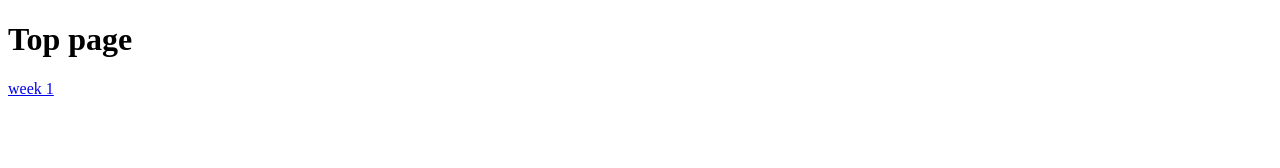
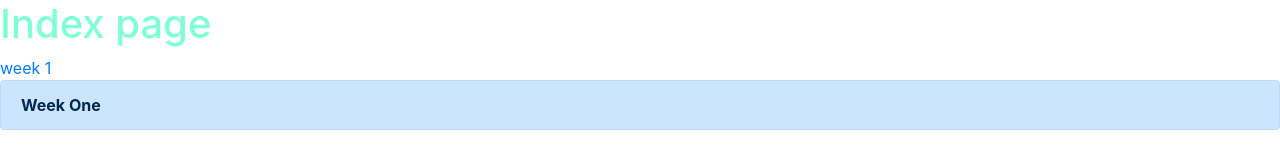
Before and after one commit to ytsai0023/expert-train, a plain HTML site: page index.html in a window 1280 px wide. Drawn offline with nearby package versions, Linux system fonts and the light colour scheme.

Commit message:
add the link of weekOne

```diff
--- /dev/null
+++ b/all.css
@@ -0,0 +1,4 @@
+body{
+    color: aquamarine;
+
+}
--- a/index.html
+++ b/index.html
@@ -3,10 +3,15 @@
 <head>
     <meta charset="UTF-8">
     <meta name="viewport" content="width=device-width, initial-scale=1.0">
+    <link rel="stylesheet" href="https://stackpath.bootstrapcdn.com/bootstrap/4.4.1/css/bootstrap.min.css" rel="stylesheet" >
+    <link rel="stylesheet" href="all.css">
     <title>Document</title>
 </head>
 <body>
-    <h1>Top page</h1>
+    <h1>Index page</h1>
     <a href="weekOne/index.html">week 1</a>
+    <div class="alert alert-primary" role="alert">
+       <a href="weekOne/index.html" class="alert-link">Week One</a>
+    </div>
 </body>
 </html>
```
